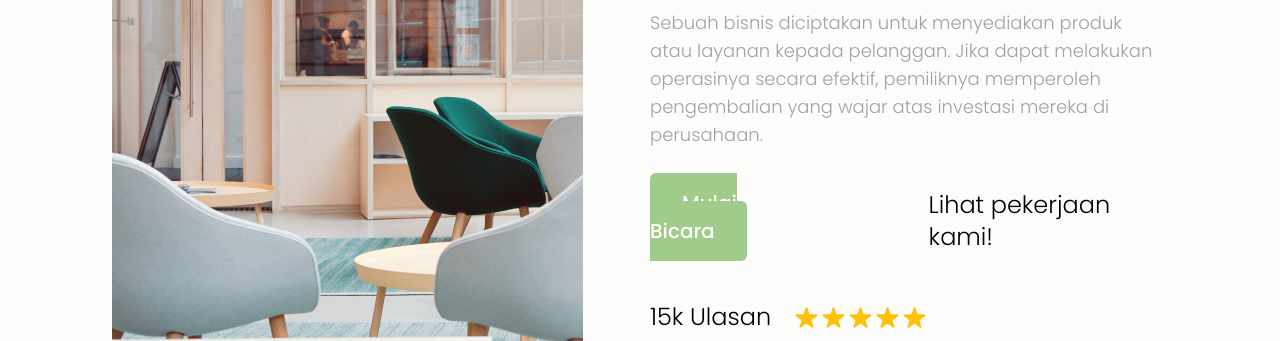
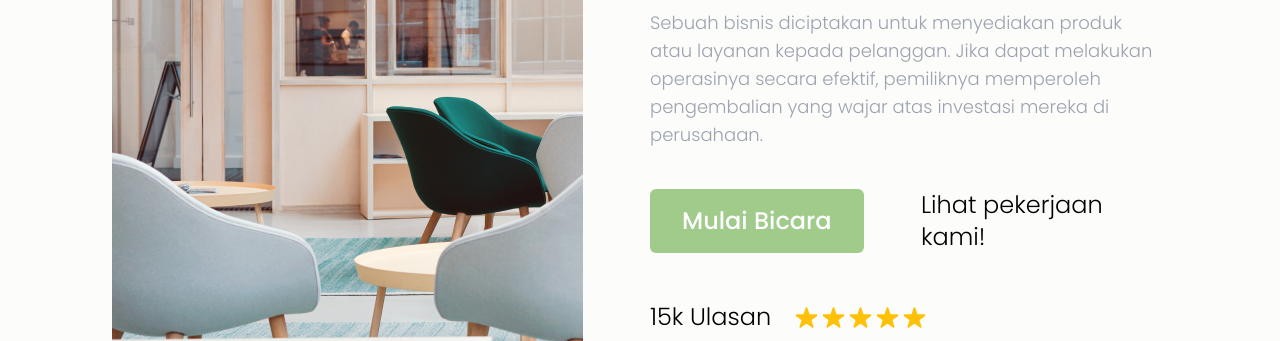
Before and after one commit to ediprast/prize, a website: page index.html in a window 1280 px wide. Shown: the part 459-800 px from the top of the page. Drawn offline with Linux system fonts and the light colour scheme.

Commit message:
fix hero button

```diff
--- a/index.html
+++ b/index.html
@@ -61,11 +61,11 @@
                     <h1 class="text-3xl md:leading-normal mb-7 md:text-5xl">Mari Kita Bicara <br> Tentang Bisnis yang <br> Disukai Orang</h1>
                     <p class="text-lg text-gray-400 mb-10">Sebuah bisnis diciptakan untuk menyediakan produk atau layanan kepada pelanggan. Jika dapat melakukan operasinya secara efektif, pemiliknya memperoleh pengembalian yang wajar atas investasi mereka di perusahaan.</p>
                     <div class="w-full flex flex-col gap-6 mb-6 md:mb-12 md:flex-row">
-                        <div>
-                            <a href="#" class="btn-green mr-20">Mulai Bicara</a>
+                        <div class="w-full flex items-center">
+                            <a href="#" class="btn-green">Mulai Bicara</a>
                         </div>
-                        <div>
-                            <a href="#" class="text-xl hover:text-green-500 md:text-2xl">Lihat pekerjaan kami!</a>
+                        <div class="w-full flex items-center">
+                            <a href="#" class="text-lg hover:text-green-500 md:text-xl lg:text-2xl">Lihat pekerjaan kami!</a>
                         </div>
                     </div>
                     <div class="flex items-center mb-3">
--- a/src/input.css
+++ b/src/input.css
@@ -33,11 +33,11 @@ html {
 
 .btn-green {
   background-color: #a0cb8a;
-  @apply font-medium text-xl text-white rounded-md px-8 py-4 transition-all duration-300 hover:bg-green-600;
+  @apply font-medium text-center text-lg text-white rounded-md px-8 py-4 transition-all duration-300 hover:bg-green-600 md:text-xl lg:text-2xl;
 }
 .btn-red {
   background-color: #f86b52;
-  @apply font-medium text-lg text-white rounded-md px-8 py-4 transition-all duration-300 hover:bg-red-600 md:text-2xl;
+  @apply font-medium text-center text-lg text-white rounded-md px-8 py-4 transition-all duration-300 hover:bg-red-600 md:text-2xl;
 }
 
 .card {
```
Also changed, not shown: dist/output.css.
